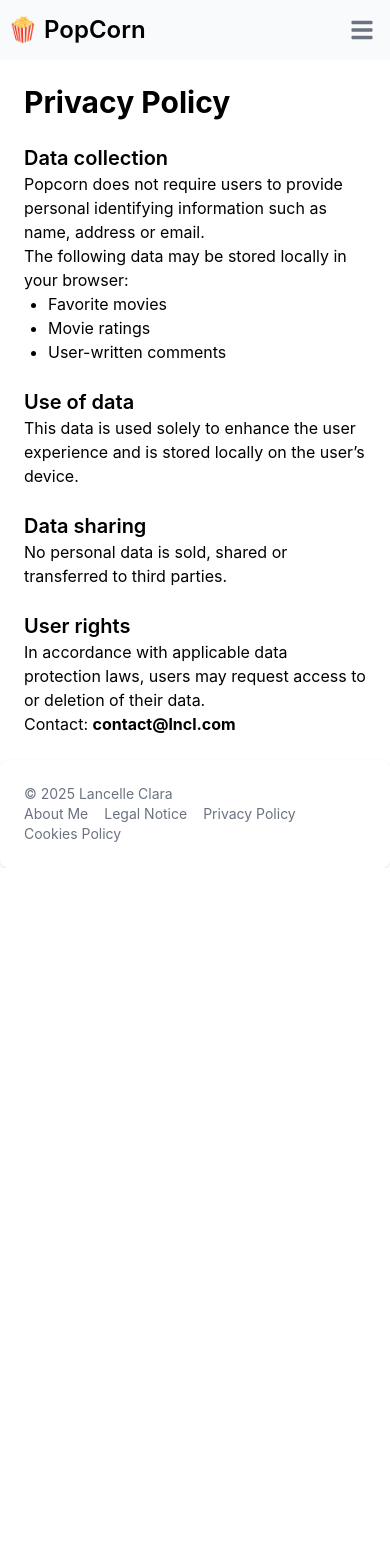
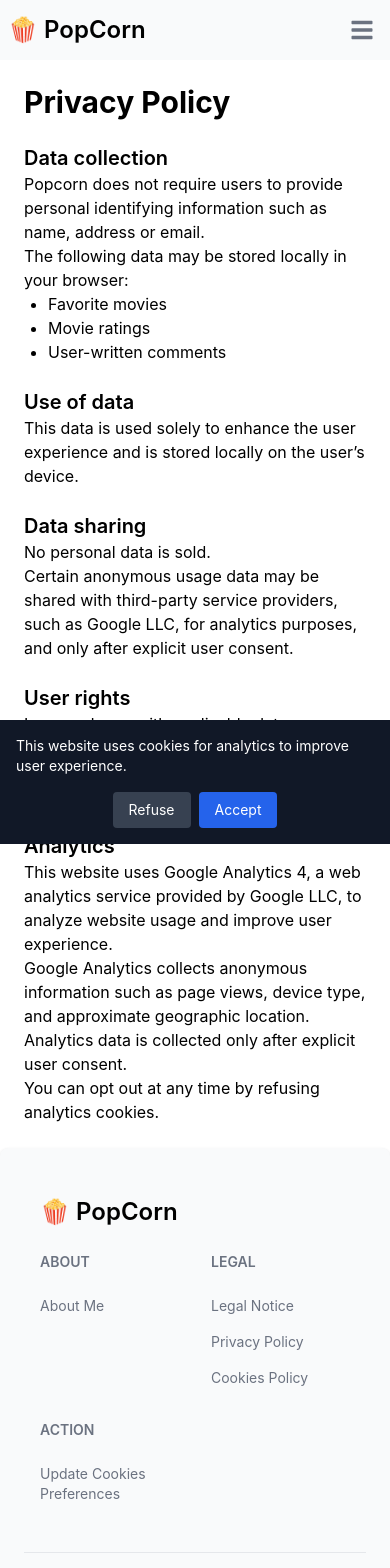
Before and after one commit to clara-lancelle/popcorn_v2, a React (Vite) app: page /privacy-policy in a window 390 px wide. Shown: the top 1568 px of the page. Before the commit the page ends 868 px from the top, so only its background shows below. Built offline with nearby package versions, Linux system fonts and the light colour scheme.

Commit message:
add GA package, update policies, add cookie banner, update footer

```diff
--- a/package.json
+++ b/package.json
@@ -16,6 +16,7 @@
     "flowbite-react": "^0.12.14",
     "react": "^18.2.0",
     "react-dom": "^18.2.0",
+    "react-ga4": "^2.1.0",
     "react-icons": "^5.5.0",
     "react-router-dom": "^6.22.3",
     "react-youtube": "^10.1.0",
--- /dev/null
+++ b/src/Analytics.jsx
@@ -0,0 +1,12 @@
+import ReactGA from "react-ga4";
+
+export const initGA = () => {
+  const gaId = import.meta.env.VITE_GA_ID;
+  if (gaId) {
+    ReactGA.initialize(gaId);
+  }
+};
+
+export const trackPageView = (path) => {
+  ReactGA.send({ hitType: "pageview", page: path });
+};
--- a/src/App.jsx
+++ b/src/App.jsx
@@ -11,9 +11,11 @@ import PrivacyPolicy from "./Components/pages/PrivacyPolicy";
 import CookiesPolicy from "./Components/pages/CookiesPolicy";
 import AppFooter from "./Components/layouts/AppFooter";
 import About from "./Components/pages/About";
+import CookieBanner from "./Components/Analytics/CookieBanner";
 
 function App() {
   const [currentMovie, setCurrentMovie] = useState({});
+  const [showCookies, setShowCookies] = useState(false);
   return (
     <div className="min-h-screen flex flex-col">
       <AppNavbar />
@@ -37,7 +39,8 @@ function App() {
           <Route path="/about" element={<About />} />
         </Routes>
       </div>
-      <AppFooter />
+      <CookieBanner forceOpen={showCookies} />
+      <AppFooter onCookiesClick={() => setShowCookies(true)} />
     </div>
   );
 }
--- /dev/null
+++ b/src/Components/Analytics/AnalyticsTracker.jsx
@@ -0,0 +1,16 @@
+import { useEffect } from "react";
+import { useLocation } from "react-router-dom";
+import { trackPageView } from "../../Analytics";
+
+export default function AnalyticsTracker() {
+  const location = useLocation();
+
+  useEffect(() => {
+    const consent = localStorage.getItem("analytics_consent");
+    if (consent === "accepted") {
+      trackPageView(location.pathname);
+    }
+  }, [location]);
+
+  return null;
+}
--- /dev/null
+++ b/src/Components/Analytics/CookieBanner.jsx
@@ -0,0 +1,56 @@
+import { useState, useEffect } from "react";
+import { initGA } from "../../Analytics";
+
+export default function CookieBanner({ forceOpen = false }) {
+    const [visible, setVisible] = useState(false);
+
+    useEffect(() => {
+        const consent = localStorage.getItem("analytics_consent");
+
+        if (!consent || forceOpen) {
+            setVisible(true);
+        }
+
+        if (consent === "accepted" && !forceOpen) {
+            initGA();
+        }
+    }, [forceOpen]);
+
+    const accept = () => {
+        localStorage.setItem("analytics_consent", "accepted");
+        initGA();
+        setVisible(false);
+    };
+
+    const refuse = () => {
+        localStorage.setItem("analytics_consent", "refused");
+        setVisible(false);
+    };
+
+    if (!visible) return null;
+
+    return (
+        <div className="fixed bottom-0 inset-x-0 bg-gray-900 text-white p-4 z-50">
+            <div className="max-w-4xl mx-auto flex flex-col md:flex-row gap-4 justify-between items-center">
+                <p className="text-sm">
+                    This website uses cookies for analytics to improve user
+                    experience.
+                </p>
+                <div className="flex gap-2">
+                    <button
+                        onClick={refuse}
+                        className="px-4 py-2 text-sm bg-gray-700 rounded"
+                    >
+                        Refuse
+                    </button>
+                    <button
+                        onClick={accept}
+                        className="px-4 py-2 text-sm bg-blue-600 rounded"
+                    >
+                        Accept
+                    </button>
+                </div>
+            </div>
+        </div>
+    );
+}
--- a/src/Components/layouts/AppFooter.jsx
+++ b/src/Components/layouts/AppFooter.jsx
@@ -1,24 +1,67 @@
 import {
     Footer,
     FooterCopyright,
+    FooterDivider,
     FooterLink,
     FooterLinkGroup,
+    FooterTitle,
 } from "flowbite-react";
 
-export default function AppFooter() {
+export default function AppFooter({ onCookiesClick }) {
     return (
-    <Footer container>
+        <Footer container className="border-gray-200 bg-gray-50">
+            <div className="w-full">
+                <div className="mx-auto w-full max-w-screen-xl p-4 py-6 lg:py-2">
+                    <div className="md:flex md:justify-between">
+                        <div className="mb-6 md:mb-0">
+                            <span className="flex mr-4 items-center self-center text-2xl font-semibold whitespace-nowrap ">
+                                🍿 PopCorn
+                            </span>
+                        </div>
+                        <div className="grid grid-cols-2 gap-8 sm:gap-6 sm:grid-cols-3">
+                            <div>
+                                <FooterTitle title="About" />
+                                <FooterLinkGroup>
+                                    <FooterLink href="/about">
+                                        About Me{" "}
+                                    </FooterLink>
+                                </FooterLinkGroup>
+                            </div>
+                            <div>
+                                <FooterTitle title="Legal" />
+                                <FooterLinkGroup col>
+                                    <FooterLink href="/legal-notice">
+                                        Legal Notice
+                                    </FooterLink>
+                                    <FooterLink href="/privacy-policy">
+                                        Privacy Policy
+                                    </FooterLink>
+                                    <FooterLink href="/cookies-policy">
+                                        Cookies Policy
+                                    </FooterLink>
+                                </FooterLinkGroup>
+                            </div>
+                            <div>
+                                <FooterTitle title="Action" />
+                                <FooterLinkGroup>
+                                    <FooterLink
+                                        className="hover:cursor-pointer"
+                                        onClick={onCookiesClick}
+                                    >
+                                        Update Cookies Preferences
+                                    </FooterLink>
+                                </FooterLinkGroup>
+                            </div>
+                        </div>
+                    </div>
+                </div>
+                <FooterDivider />
                 <FooterCopyright
                     href="#"
                     by="Lancelle Clara"
                     year={new Date().getFullYear()}
                 />
-      <FooterLinkGroup>
-        <FooterLink href="/about">About Me </FooterLink>
-        <FooterLink href="/legal-notice">Legal Notice</FooterLink>
-        <FooterLink href="/privacy-policy">Privacy Policy</FooterLink>
-        <FooterLink href="/cookies-policy">Cookies Policy</FooterLink>
-      </FooterLinkGroup>
+            </div>
         </Footer>
     );
 }
--- a/src/Components/pages/CookiesPolicy.jsx
+++ b/src/Components/pages/CookiesPolicy.jsx
@@ -19,9 +19,17 @@ export default function CookiesPolicy() {
       <section>
         <h2 className="text-xl font-semibold">Analytics cookies</h2>
         <p>
-          No analytics or tracking cookies are currently used. If analytics
-          tools are added in the future, this policy will be updated and user
-          consent will be requested where required.
+          With your consent, this website uses Google Analytics cookies to
+          measure traffic and usage statistics.
+        </p>
+        <ul className="list-disc pl-6">
+          <li>Page views</li>
+          <li>Navigation behavior</li>
+          <li>Device and browser information</li>
+        </ul>
+        <p>
+          These cookies are set only after you explicitly accept analytics
+          cookies.
         </p>
       </section>
 
--- a/src/Components/pages/PrivacyPolicy.jsx
+++ b/src/Components/pages/PrivacyPolicy.jsx
@@ -27,7 +27,12 @@ export default function PrivacyPolicy() {
 
       <section>
         <h2 className="text-xl font-semibold">Data sharing</h2>
-        <p>No personal data is sold, shared or transferred to third parties.</p>
+        <p>No personal data is sold.</p>
+        <p>
+          Certain anonymous usage data may be shared with third-party service
+          providers, such as Google LLC, for analytics purposes, and only after
+          explicit user consent.
+        </p>
       </section>
 
       <section>
@@ -40,6 +45,20 @@ export default function PrivacyPolicy() {
           Contact: <strong>contact@lncl.com</strong>
         </p>
       </section>
+
+      <section>
+        <h2 className="text-xl font-semibold">Analytics</h2>
+        <p>
+          This website uses Google Analytics 4, a web analytics service provided
+          by Google LLC, to analyze website usage and improve user experience.
+        </p>
+        <p>
+          Google Analytics collects anonymous information such as page views,
+          device type, and approximate geographic location.
+        </p>
+        <p>Analytics data is collected only after explicit user consent.</p>
+        <p>You can opt out at any time by refusing analytics cookies.</p>
+      </section>
     </main>
   );
 }
--- a/src/main.jsx
+++ b/src/main.jsx
@@ -1,13 +1,17 @@
-import React from 'react';
-import ReactDOM from 'react-dom/client';
-import App from './App';
-import reportWebVitals from './reportWebVitals';
-import { BrowserRouter } from 'react-router-dom';
-import './index.css';
+import React from "react";
+import ReactDOM from "react-dom/client";
+import App from "./App";
+import reportWebVitals from "./reportWebVitals";
+import { BrowserRouter } from "react-router-dom";
+import "./index.css";
+import AnalyticsTracker from "./Components/Analytics/AnalyticsTracker";
+import CookieBanner from "./Components/Analytics/CookieBanner";
 
-const root = ReactDOM.createRoot(document.getElementById('root')).render(
+const root = ReactDOM.createRoot(document.getElementById("root")).render(
   <BrowserRouter>
+    <AnalyticsTracker />
     <App />
+    <CookieBanner />
   </BrowserRouter>
 );
 
```
Also changed, not shown: 1 other file (tests, documents, lock files or other folders). Lines whose indentation alone changed are shown as unchanged.
